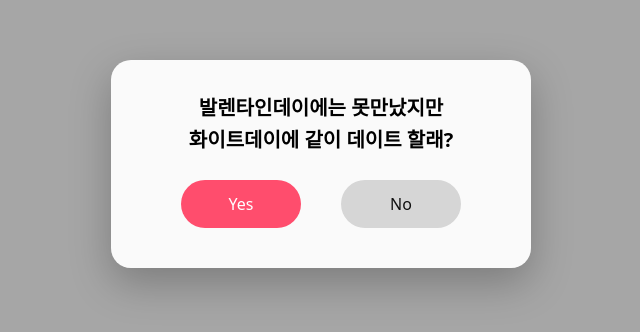
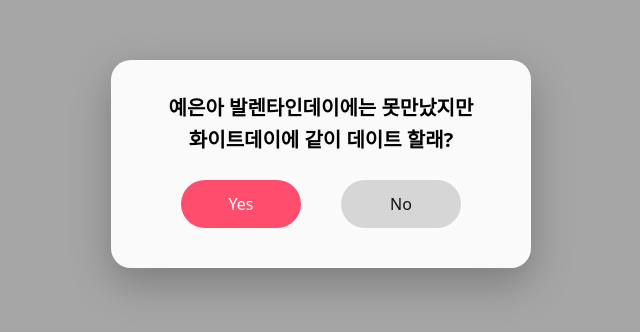
Before and after one commit to yyhyhs/whiteday_event, a plain HTML site: page index.html in a window 1280 px wide. Shown: the part 236-568 px from the top of the page, without its empty margins (319-959 px from the left). Drawn offline with Linux system fonts and the light colour scheme.

Commit message:
Update index.html

```diff
--- a/index.html
+++ b/index.html
@@ -101,7 +101,7 @@ h1{
 <body>
   <div class="card">
     <h1>
-      발렌타인데이에는 못만났지만<br>
+      예은아 발렌타인데이에는 못만났지만<br>
       화이트데이에 같이 데이트 할래?
     </h1>
 
```
